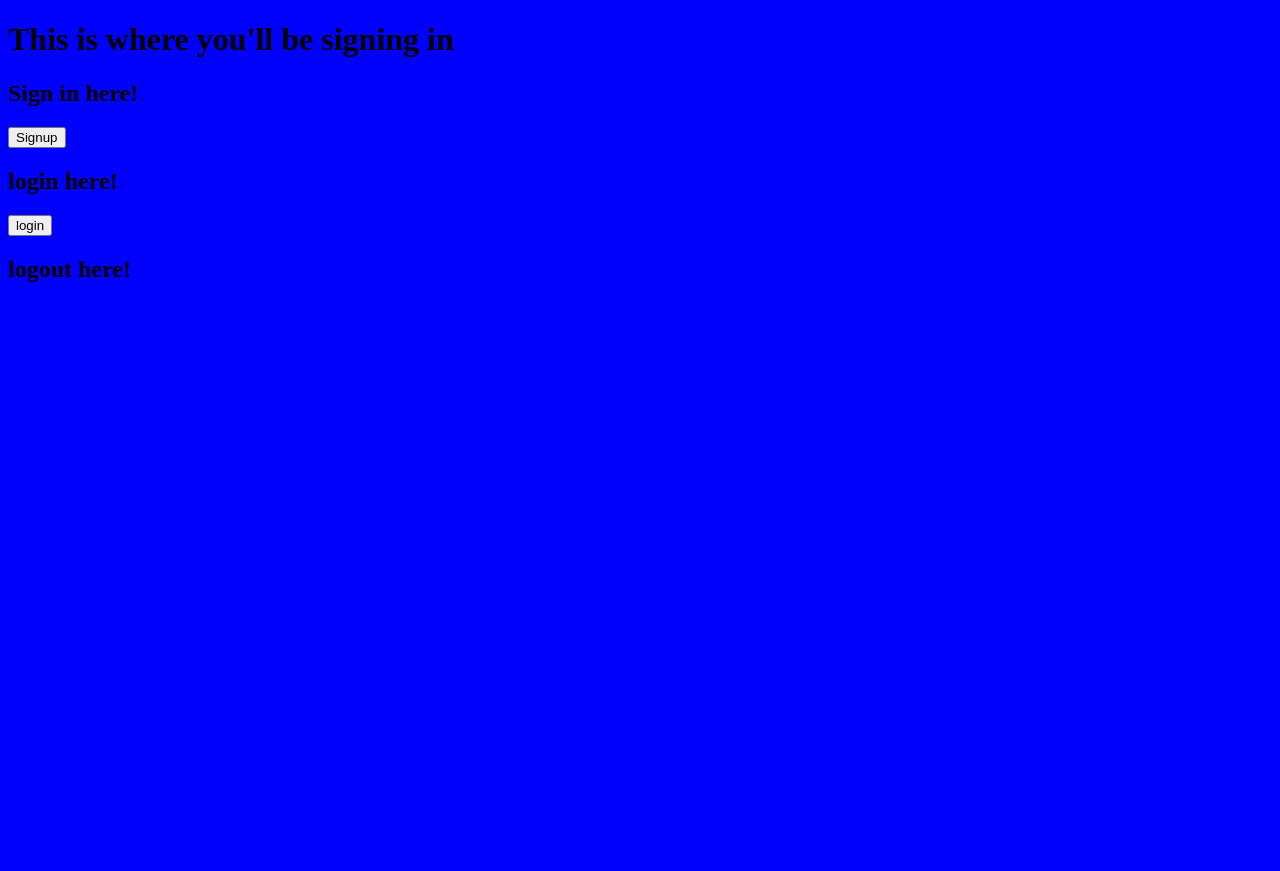
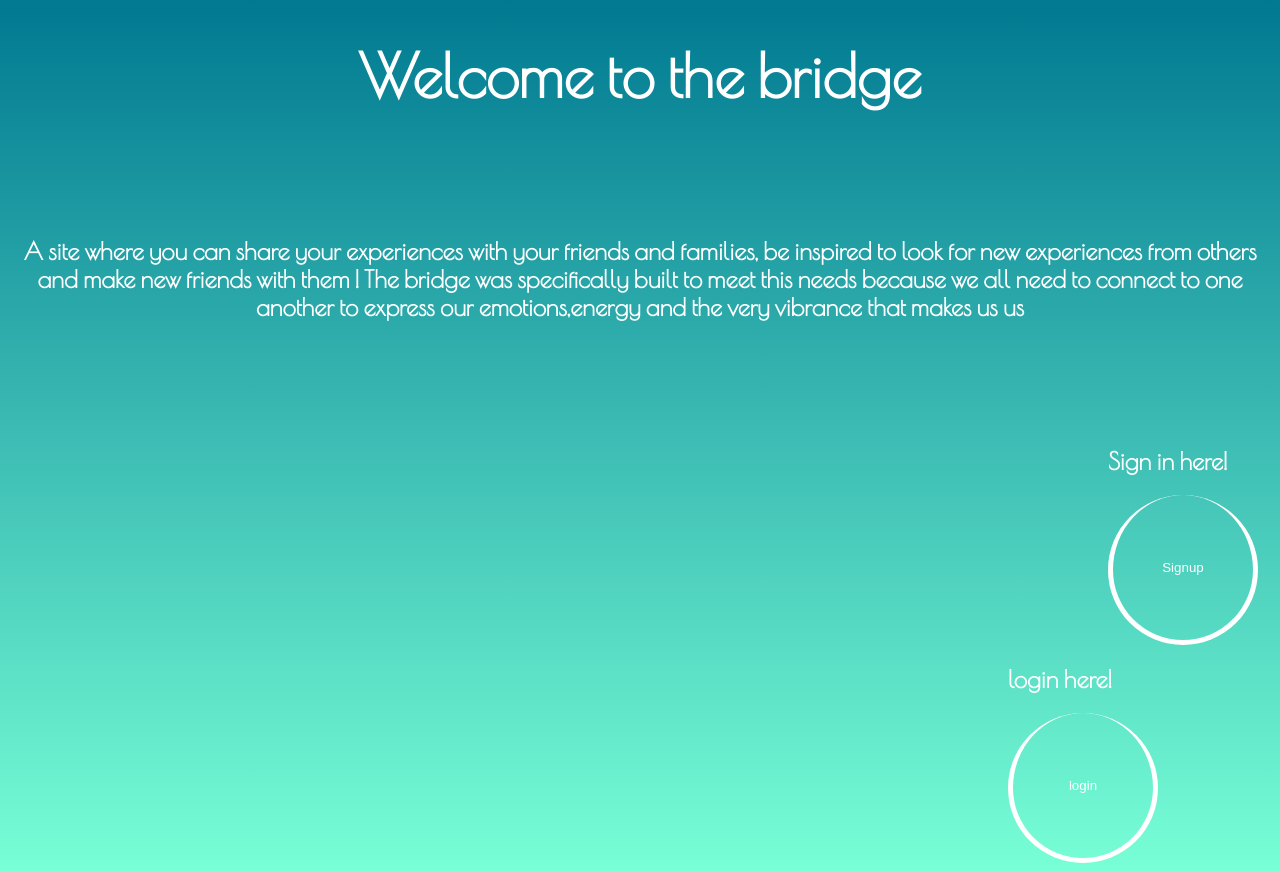
Before and after one commit to smarvins/Bridge, a Django app: page / in a window 1280 px wide. Before the commit the page ends 282 px from the top, so only its background shows below. Run offline with Django 3.2, Linux system fonts and the light colour scheme; parts of the project's set-up code (start-up, migrations or seed data) failed here and were passed over.

Commit message:
styled homepage

```diff
--- a/app/models.py
+++ b/app/models.py
@@ -1,11 +1,12 @@
 from django.db import models
+from django.contrib.auth.models import User
 
 # Create your models here.
 class app(models.Model):
     thumb = models.ImageField(default= 'default.png', blank=True)
     body = models.TextField()
     date = models.DateTimeField(auto_now_add=True)
-    # author = models.ForeignKey(User, default=None)
+    # nickname = models.ForeignKey(User, default=None)
 
     def __str__(self):
         return self.body
@@ -17,7 +18,7 @@ class profile(models.Model):
     bio = models.TextField()
     email = models.TextField()
     date = models.DateTimeField(auto_now_add=True)
-    # author = models.ForeignKey(User, default=None)
+    # nickname = models.ForeignKey(User)
 
     def __str__(self):
         return self.name
--- a/app/templates/home.html
+++ b/app/templates/home.html
@@ -6,20 +6,84 @@
     <meta charset="utf-8">
     <title>Profile</title>
      <link rel="stylesheet" href="{% static 'styles.css' %}">
+<link href="https://fonts.googleapis.com/css?family=Gothic+A1|Poiret+One" rel="stylesheet">
   </head>
+
+
+  <style>
+h1{
+  margin-bottom: 10%;
+  font-size: 60px;
+  text-align: center;
+}
+div{
+  color: white;
+  font-family: 'Gothic A1', sans-serif;
+  font-family: 'Poiret One', cursive;
+}
+body{
+  height: 100%;
+ background: linear-gradient(#007991, #78ffd6);
+ background-repeat: no-repeat;
+}
+input{
+  color: white;
+  border-radius: 50%;
+  border: 10px solid white;
+  border-top: 10px transparent;
+  border-bottom: 10px solid white;
+  /* border-color: white; */
+  border-width: 5px;
+  background: transparent;
+  padding: 0px;
+  width: 150px;
+  height: 150px;
+}
+form{
+  margin-left: 1100px;
+}
+.login{
+  margin-left: 1000px;
+}
+.paragraph{
+  text-align: center;
+  margin-bottom: 10%;
+}
+::-webkit-scrollbar {
+    width: 20px;
+}
+
+/* Track */
+::-webkit-scrollbar-track {
+    background: linear-gradient(#007991, #78ffd6);
+}
+
+/* Handle */
+::-webkit-scrollbar-thumb {
+
+    border-radius: 20px;
+    border:2px solid white;
+    background: transparent;
+}
+
+</style>
+
+
   <body>
-    <h1>This is where you'll be signing in</h1>
-    <h2>Sign in here!</h2>
+    <div>
+    <h1>Welcome to the bridge</h1>
+    <h2 class="paragraph">A site where you can share your experiences with your friends and families, be inspired to look for new experiences from others and make new friends with them ! The bridge was specifically built to meet this needs because we all need to connect to one another to express our emotions,energy and the very vibrance that makes us us</h2>
 
     <form class="form" action={% url 'signup' %} method="post">
+      <h2>Sign in here!</h2>
       {% csrf_token %}
       {{ form }}
       <input type="submit" value="Signup">
     </form>
 
-    <h2>login here!</h2>
 
     <form class="login" action={% url 'login' %} method="post">
+      <h2>login here!</h2>
       {% csrf_token %}
       {{ form }}
       {% if request.GET.next %}
@@ -27,7 +91,6 @@
       {% endif %}
       <input type="submit" value="login">
     </form>
-
-    <h2>logout here!</h2>
+  </div>
   </body>
 </html>
--- a/app/views.py
+++ b/app/views.py
@@ -68,10 +68,10 @@ def logout(request):
 @login_required(login_url="home")
 def newpost(request):
     if request.method == 'POST':
-        form = forms.newpost(request.POST, request.FILES)
+        form = forms.newpost(request.POST, request.newpost)
         if form.is_valid():
             return redirect('profile.htnl')
     else:
-        form = forms.CreateArticle()
+        form = forms.newpost()
 
-    return render(request,'profile.html')
+    return render(request,'profile.html', )
```
Also changed, not shown: app/forms.py (+4 -4 lines), app/migrations/0003_auto_20180514_0906.py (added), app/migrations/0004_auto_20180514_1000.py (added), media/87471-anime-wood-nature-748x381.jpg (added).
